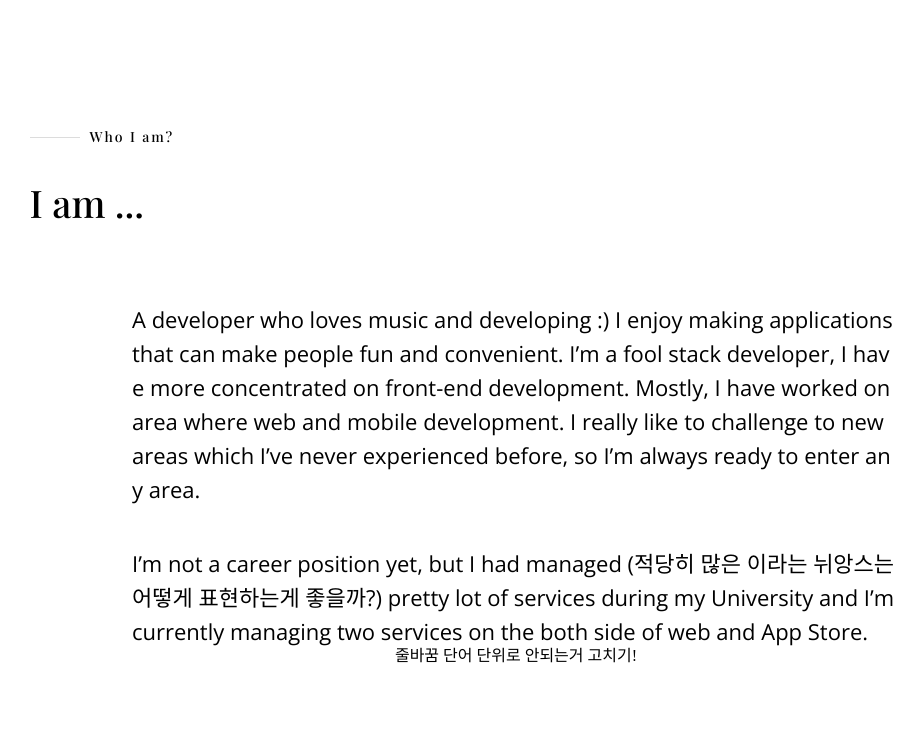
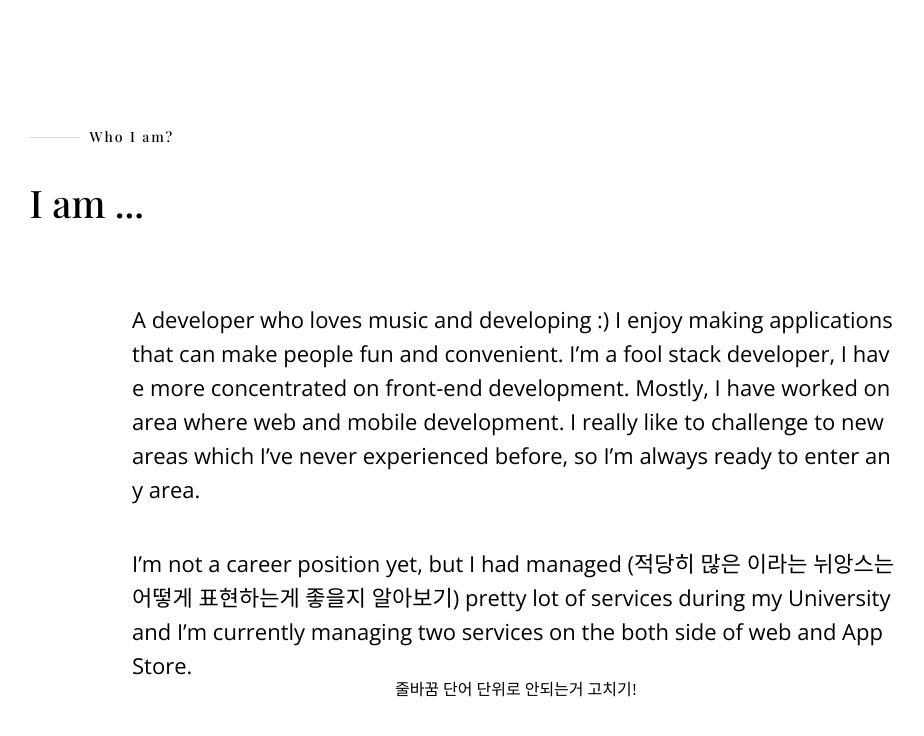
Before and after one commit to donggyushin/tredulerepro-portfolio-site, a React (Create React App) app: page / in a window 1280 px wide. Shown: the part 1884-2620 px from the top of the page, without its empty margins (124-1048 px from the left). Built offline with nearby package versions, Linux system fonts and the light colour scheme; a web font is replaced by a local one.

Commit message:
edit texts

```diff
--- a/src/components/Home/home.tsx
+++ b/src/components/Home/home.tsx
@@ -77,7 +77,7 @@ function Home() {
                 height: "40px"
             }} />
             <p className="plane__text">
-                I’m not a career position yet, but I had managed (적당히 많은 이라는 뉘앙스는 어떻게 표현하는게 좋을까?) pretty lot of services during my University and I’m currently managing two services on the both side of web and App Store.
+                I’m not a career position yet, but I had managed (적당히 많은 이라는 뉘앙스는 어떻게 표현하는게 좋을지 알아보기) pretty lot of services during my University and I’m currently managing two services on the both side of web and App Store.
             </p>
 
             {/* </Fade> */}
```
Also changed, not shown: 8 other files (tests, documents, lock files or other folders).
